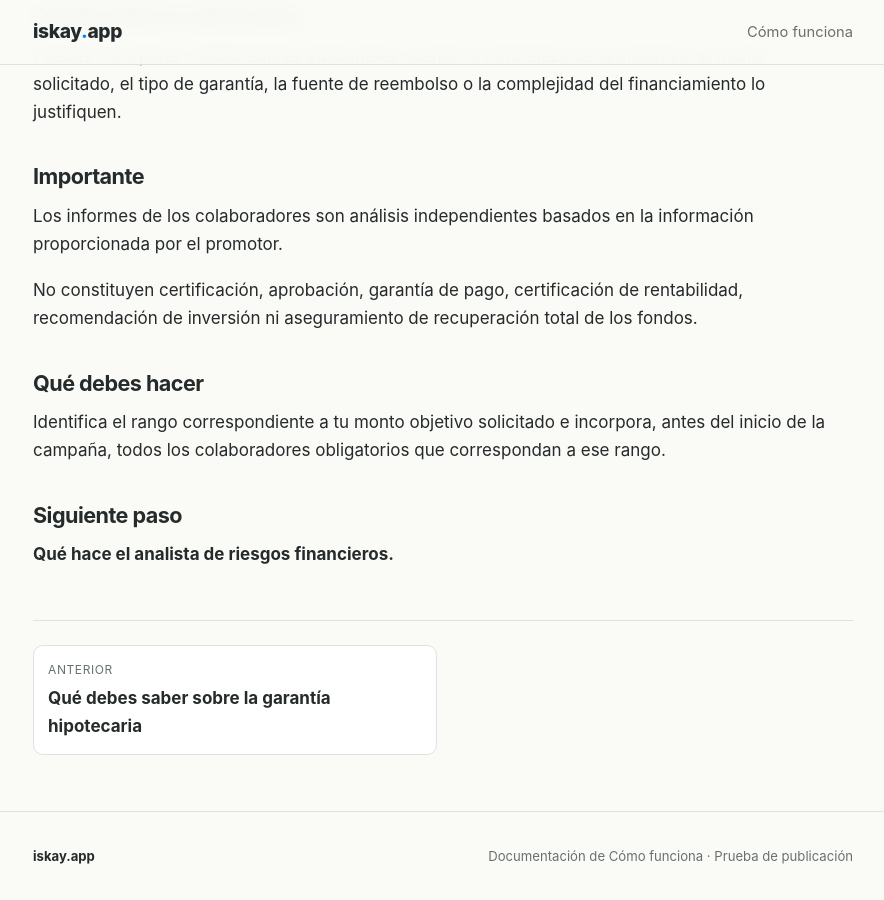
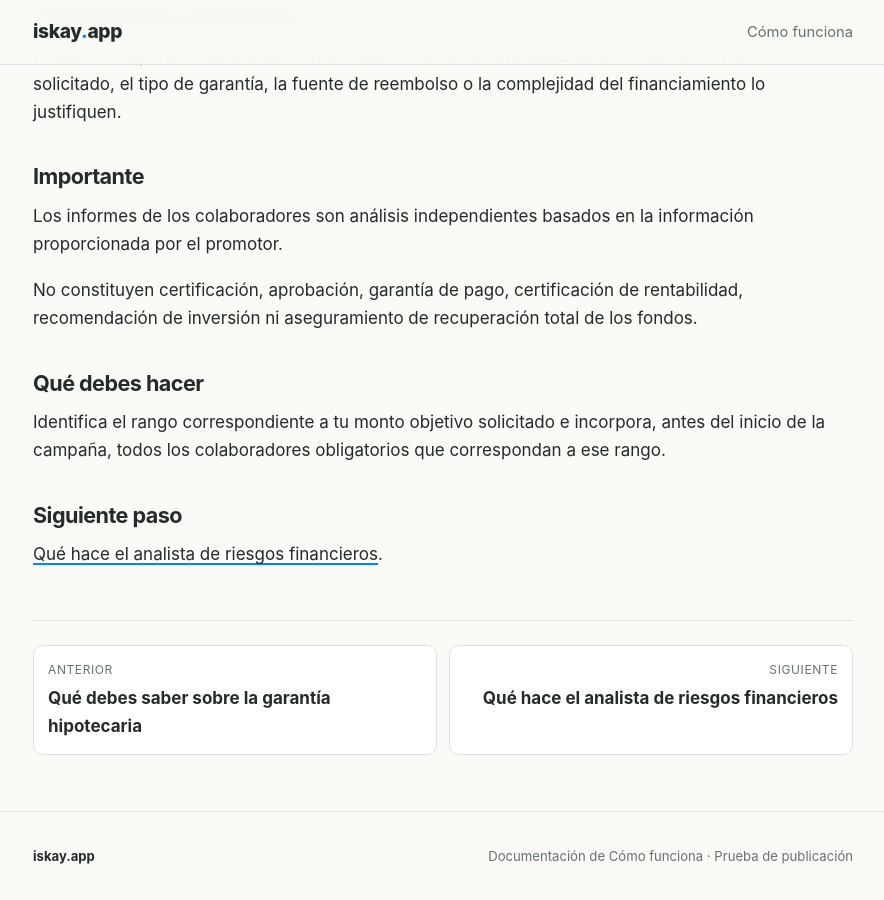
Before and after one commit to iskayApp/como-funciona, a Jekyll site: the page built from ideas/financiamiento-reembolsable/promotores/03-prepara-la-revision-profesional/13-que-colaboradores-necesitas-segun-el-monto-solicitado.md, in a window 1280 px wide and 900 px high, scrolled down 1227 px. Shown: the whole window, without its empty margins (197-1081 px from the left). Built offline with Jekyll 4.4.1, drawn with Linux system fonts in a browser that asks for light colours; some of the changed lines change nothing that is shown.

Commit message:
docs: enlazar ficha 13 con ficha 14

```diff
--- a/ideas/financiamiento-reembolsable/promotores/03-prepara-la-revision-profesional/13-que-colaboradores-necesitas-segun-el-monto-solicitado.md
+++ b/ideas/financiamiento-reembolsable/promotores/03-prepara-la-revision-profesional/13-que-colaboradores-necesitas-segun-el-monto-solicitado.md
@@ -14,6 +14,8 @@ status: "Borrador para revisión"
 reviewed: "2026-11-01"
 prev_url: /financiamiento-reembolsable/promotores/configura-tu-financiamiento/que-debes-saber-sobre-la-garantia-hipotecaria/
 prev_title: "Qué debes saber sobre la garantía hipotecaria"
+next_url: /financiamiento-reembolsable/promotores/prepara-la-revision-profesional/que-hace-el-analista-de-riesgos-financieros/
+next_title: "Qué hace el analista de riesgos financieros"
 ---
 
 # Qué colaboradores necesitas según el monto solicitado
@@ -55,4 +57,4 @@ Identifica el rango correspondiente a tu monto objetivo solicitado e incorpora,
 
 ## Siguiente paso
 
-**Qué hace el analista de riesgos financieros.**
+[Qué hace el analista de riesgos financieros]({{ '/financiamiento-reembolsable/promotores/prepara-la-revision-profesional/que-hace-el-analista-de-riesgos-financieros/' | relative_url }}).
```
